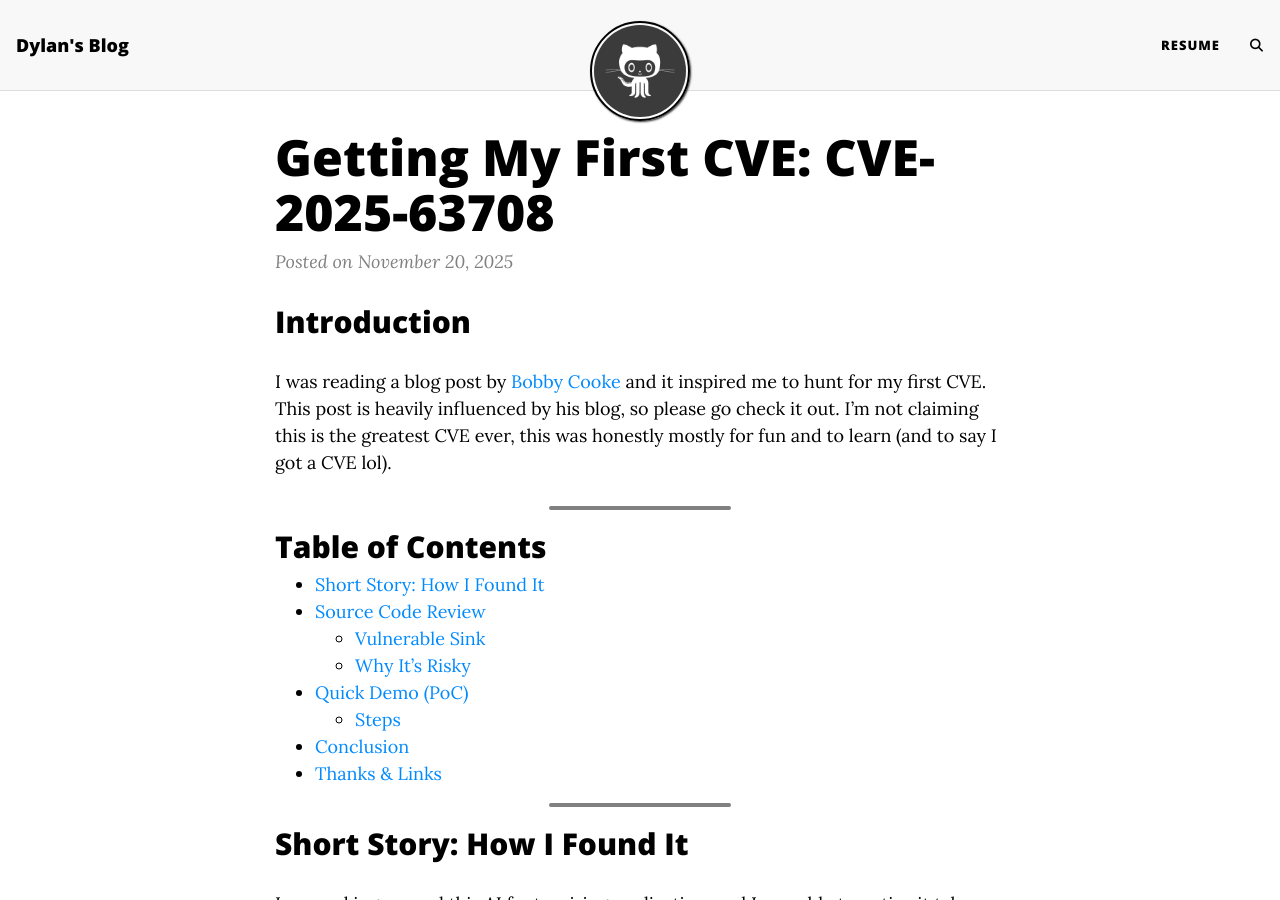
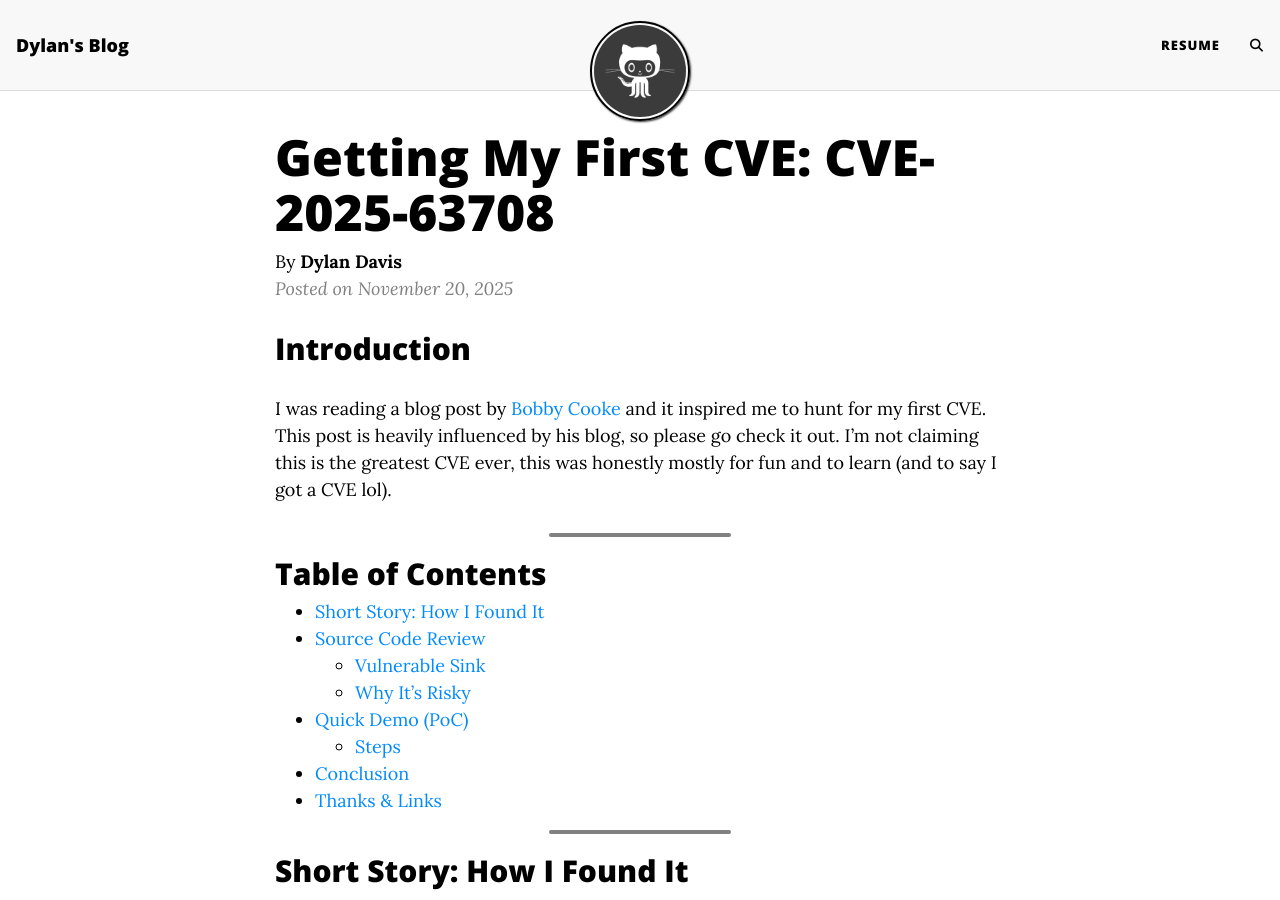
Before and after one commit to DylanDavis1/dylandavis1.github.io, a Jekyll site: the page built from _posts/2025-11-20-Getting-My-First-CVE-2025-63708 .md, in a window 1280 px wide and 900 px high. Built offline with Jekyll 4.4.1, drawn with Linux system fonts in a browser that asks for light colours; comment, search, counter and statistics services are not loaded.

Commit message:
Update 2025-11-20-Getting-My-First-CVE-2025-63708 .md

```diff
--- a/_posts/2025-11-20-Getting-My-First-CVE-2025-63708 .md
+++ b/_posts/2025-11-20-Getting-My-First-CVE-2025-63708 .md
@@ -2,6 +2,7 @@
 layout: post
 title: "Getting My First CVE: CVE-2025-63708"
 date: 2025-11-20
+author: Dylan Davis
 categories: research web xss
 permalink: /cve-2025-63708/
 share-img: /assets/img/CVE-2025-63708/Thumbnail.png
```
